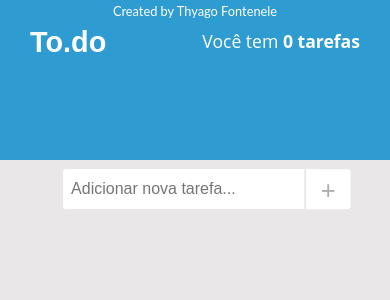
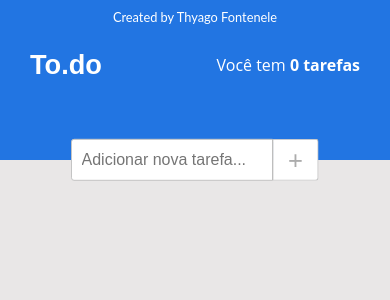
Before and after one commit to ThyagoFontenele/TodoList-React, a React (Create React App) app: page / in a window 390 px wide. Shown: the top 300 px of the page. Built offline with nearby package versions, Linux system fonts and the light colour scheme.

Commit message:
finalizado e responsivo

```diff
--- a/public/index.html
+++ b/public/index.html
@@ -14,7 +14,7 @@
       manifest.json provides metadata used when your web app is installed on a
       user's mobile device or desktop. See https://developers.google.com/web/fundamentals/web-app-manifest/
     -->
-    <link rel="manifest" href="%PUBLIC_URL%/manifest.json" />
+
     <!--
       Notice the use of %PUBLIC_URL% in the tags above.
       It will be replaced with the URL of the `public` folder during the build.
--- a/src/components/Header/Header.js
+++ b/src/components/Header/Header.js
@@ -7,15 +7,11 @@ export default function Header({count}) {
 
     return (
         <>
+            <p>Created by Thyago Fontenele</p>
             <header>
-                <p>Created by Thyago Fontenele</p>
 
-                <div className={classes.section}>
-                    <h1 className={classes.todo}>To.do</h1>
-                    <h2 className={classes.tarefas}><b>Você tem </b>{count} {wordTarefa}</h2>
-
-                </div>
-
+                <h1 className={classes.todo}>To.do</h1>
+                <h2 className={classes.tarefas}><b>Você tem </b>{count} {wordTarefa}</h2>
 
             </header>
         </>
--- a/src/components/Header/Header.module.css
+++ b/src/components/Header/Header.module.css
@@ -1,34 +1,42 @@
-body{
-    background-color: #f5f5f5;
-}
 p{
+    position: absolute;
+    left: 0;
+    right: 0;
     text-align: center;
     font-style: normal;
-    font-size: 0.8rem;
+    font-size: .8rem;
     padding-top: 1.5%;
     font-family: 'Lato', sans-serif;
+    color: white;
+    margin-top: 5px;
 }
 b{
     font-weight: normal;
 }
 header{
-    background-color: #2e9bd1;
+    background-color: #2275e2;
     height: 130px;
     color: white;
     padding: 0 30px 30px 30px;
-}
-.section{
-    display: flex;
-    margin-top: 3%;
-
+    display:flex;
     justify-content: space-between;
     align-items: center;
+
 }
 .todo{
     font-size: 1.8rem;
     font-family: 'Oswald', sans-serif;
+
 }
 .tarefas{
     font-size: 1.1rem;
     font-family: 'Open Sans', sans-serif;
 }
+@media(max-width: 480px){
+    .tarefas{
+        font-size: 1rem;
+    }
+    .todo{
+        font-size: 1.7rem;
+    }
+}
--- a/src/components/Todo/Todo.module.css
+++ b/src/components/Todo/Todo.module.css
@@ -20,9 +20,6 @@
     padding-right: 80px;
     min-width: 160px;
     font-weight: 500;
-}
-.container:first-child{
-    margin-top: 1rem;
 }
 .container:hover{
     transition: 400ms;
@@ -69,3 +66,8 @@
 .checkbox:focus{
     box-shadow: 0 0 5px #000;
 }
+@media (max-width: 350px){
+    .text{
+        padding-right: 50px;
+    }
+}
--- a/src/index.css
+++ b/src/index.css
@@ -46,7 +46,5 @@ table {
     border-spacing: 0;
 }
 textarea:focus, input:focus, select:focus {
-    box-shadow: 0 0 0 0;
-    border: 0 none;
     outline: 0;
 }
--- a/src/pages/HomePage.js
+++ b/src/pages/HomePage.js
@@ -35,10 +35,10 @@ export default function HomePage() {
         <>
 
             <div className={classes.container}>
+
                 <Header count={count}/>
 
                 <form className={classes.form}>
-                    <br />
                     <input className={classes.input} type="text" id="input" placeholder="Adicionar nova tarefa..." onChange={ e => { setNome(e.target.value) }}/>
                     <button className={classes.button} onClick={(e) => {e.preventDefault(); adicionarTarefa(data) }}> + </button>
                 </form>
@@ -46,8 +46,8 @@ export default function HomePage() {
                 <div className={classes.tarefas}>
 
                     <ul>
-                        {todoComponent.map(element => (
-                            <Todo title={element} removeCount={removeCount} />
+                        {todoComponent.map((element, key) => (
+                            <Todo key={key} title={element} removeCount={removeCount} />
                         ))}
                     </ul>
 
--- a/src/pages/HomePage.module.css
+++ b/src/pages/HomePage.module.css
@@ -1,33 +1,45 @@
 body{
     background-color: #e9e7e7;
 }
+.form{
+    display: flex;
+    justify-content: center;
+    transform: translate(0%, -60%);
+}
 .input {
-    position: relative;
-    left: 49%;
-    transform: translate(-50%,-30%);
-    border: none;
     font-size: 1rem;
     color: rgb(121, 121, 121);
-    border-radius: 3px;
-    padding: 8px 8px;
-    height: 24px;
+    border-radius: 3px 0px 0px 3px;
+    height: 50px;
     width: 240px;
+    border: 1px solid #c4c4c4;
+    margin-top: 10px;
+    padding: 0 10px;
 }
 .button {
-    position: relative;
-    left: 49%;
-    transform: translate(-310%,-17%);
     cursor: pointer;
-    border: none;
+    border: 1px solid #c4c4c4;
     border-radius: 0px 3px 3px 0px;
-    padding: 7px 15px;
+    border-left: 0.3px solid;
     background-color: #ffff;
+    color: rgb(172, 172, 172);
     font-size: 1.6rem;
-    height: 40px;
-    border-left: 0.3px solid;
-    color: rgb(172, 172, 172);
+    height: 52px;
+    padding: 0px 20px;
+    margin-top: 10px;
+    margin-left: 0px;
+    transform: translate(-1%, 0%);
+
 }
-.button:hover{
-    background-color: #c4c4c4;
-    color: rgba(94, 92, 92, 0.726);
+@media (max-width: 480px){
+
+    .input {
+        height: 40px;
+        width: 180px;
+        padding: 0 10px;
+    }
+    .button {
+        height: 42px;
+        padding: 0px 15px;
+    }
 }
```
